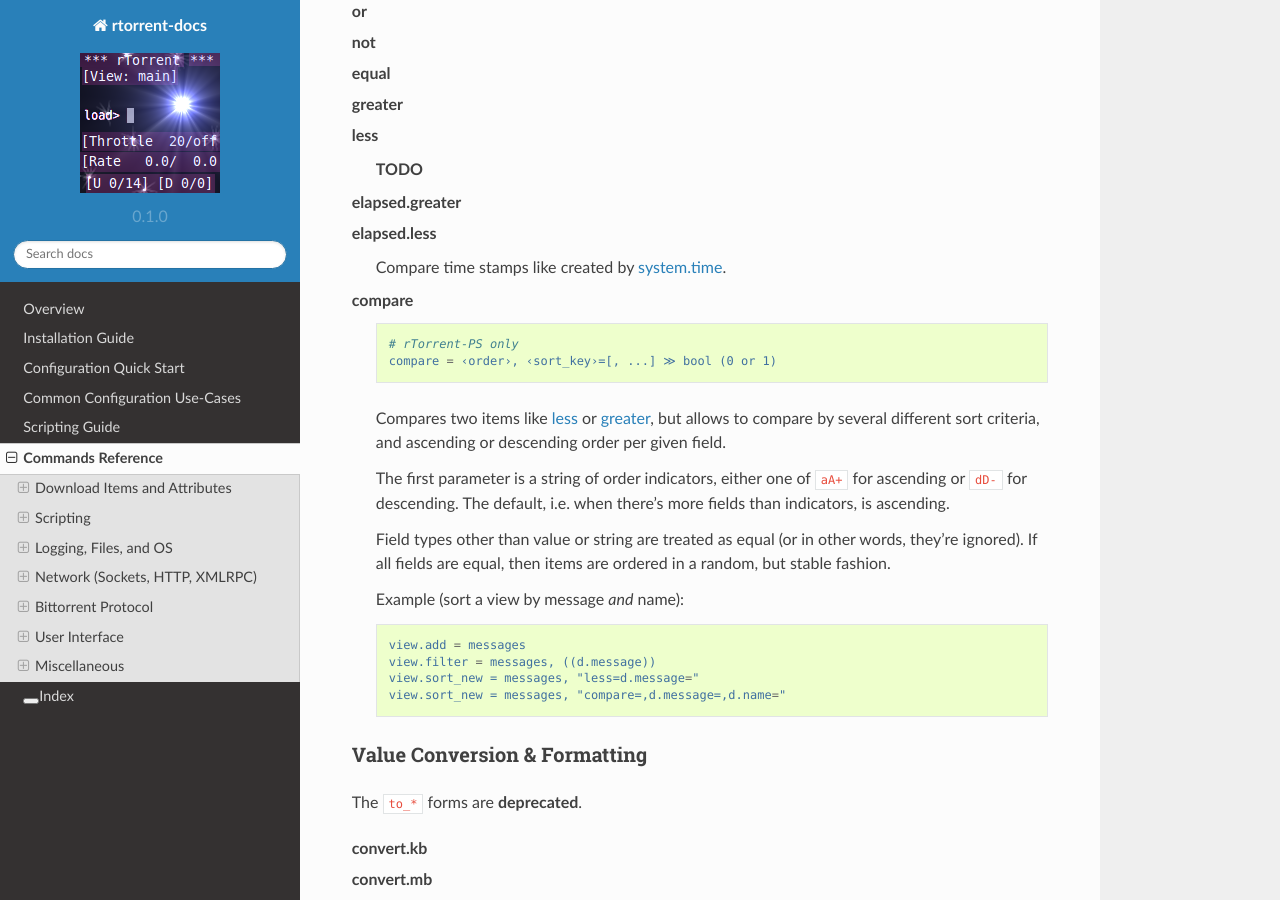
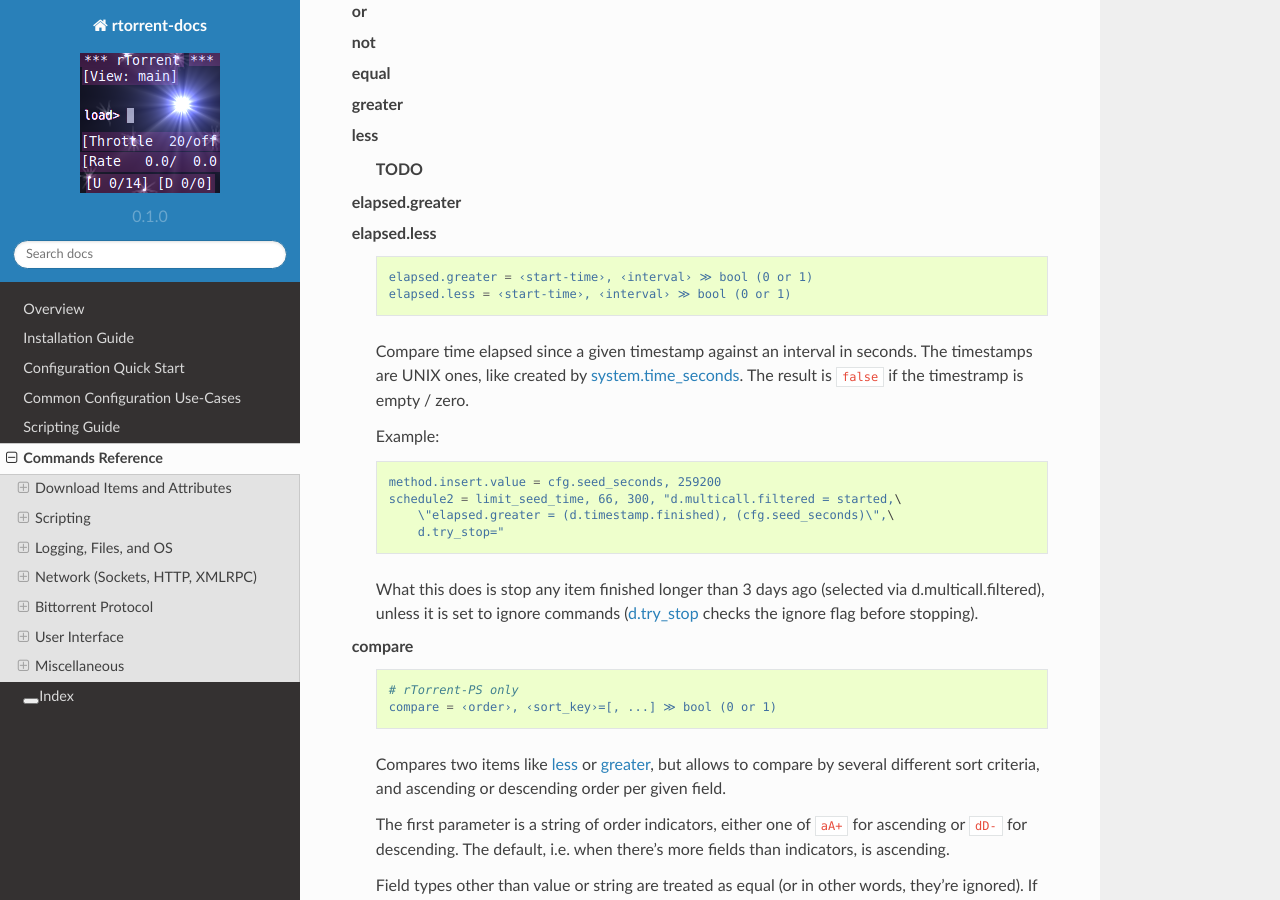
Before and after one commit to rtorrent-community/rtorrent-docs, a Sphinx documentation site: the page built from docs/cmd-ref.rst, in a window 1280 px wide and 900 px high, scrolled down 20100 px. Built offline with Sphinx 7.4.7 and the Read the Docs theme 2.0.0, drawn with Linux system fonts in a browser that asks for light colours.

Commit message:
done: elapsed.greater + elapsed.less

```diff
--- a/docs/include-cmd-scripting.rst
+++ b/docs/include-cmd-scripting.rst
@@ -313,7 +313,28 @@ Conditional Operators
     elapsed.greater
     elapsed.less
 
-        Compare time stamps like created by :term:`system.time`.
+        .. code-block:: ini
+
+            elapsed.greater = ‹start-time›, ‹interval› ≫ bool (0 or 1)
+            elapsed.less = ‹start-time›, ‹interval› ≫ bool (0 or 1)
+
+        Compare time elapsed since a given timestamp against an interval in seconds.
+        The timestamps are UNIX ones, like created by :term:`system.time_seconds`.
+        The result is ``false`` if the timestramp is empty / zero.
+
+        Example:
+
+        .. code-block:: ini
+
+            method.insert.value = cfg.seed_seconds, 259200
+            schedule2 = limit_seed_time, 66, 300, "d.multicall.filtered = started,\
+                \"elapsed.greater = (d.timestamp.finished), (cfg.seed_seconds)\",\
+                d.try_stop="
+
+        What this does is stop any item finished longer than 3 days ago
+        (selected via :term:`d.multicall.filtered`),
+        unless it is set to ignore commands
+        (:term:`d.try_stop` checks the ignore flag before stopping).
 
 
     compare
```
